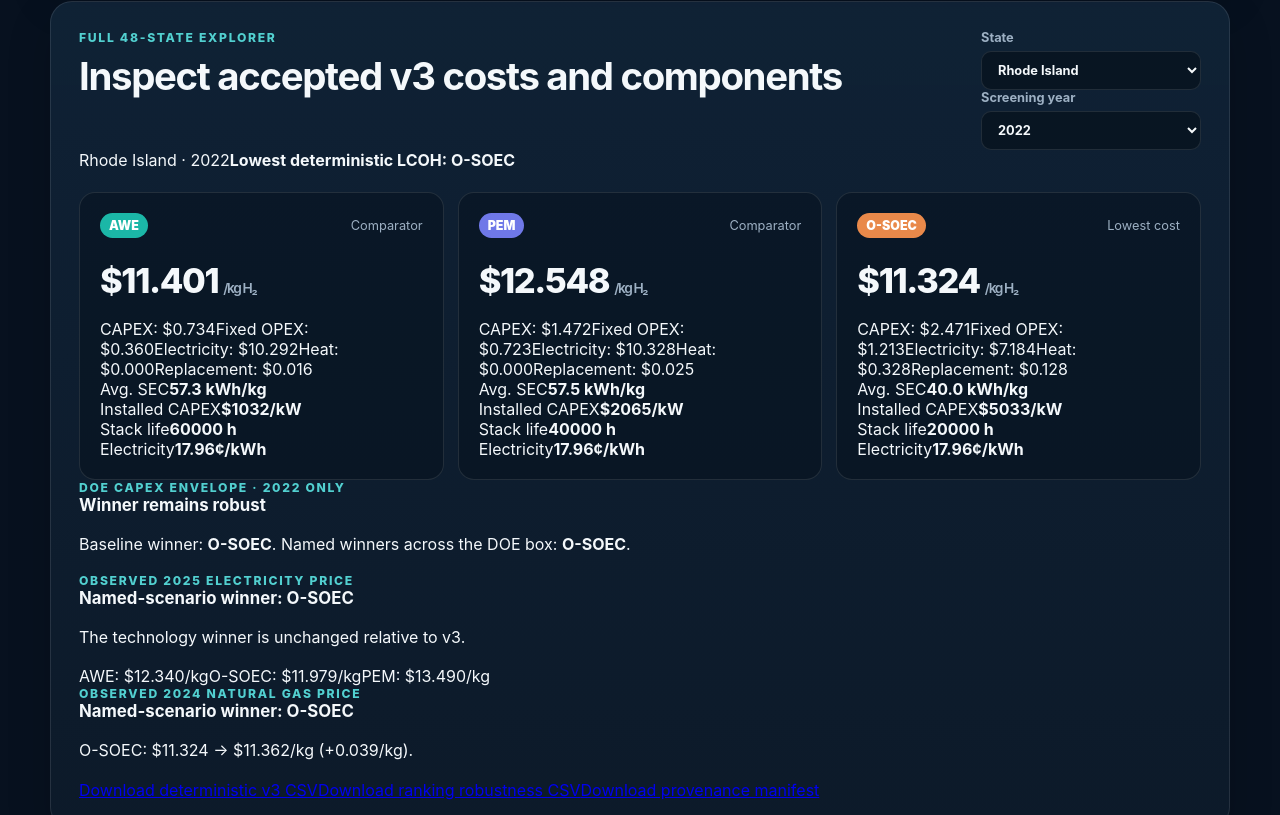
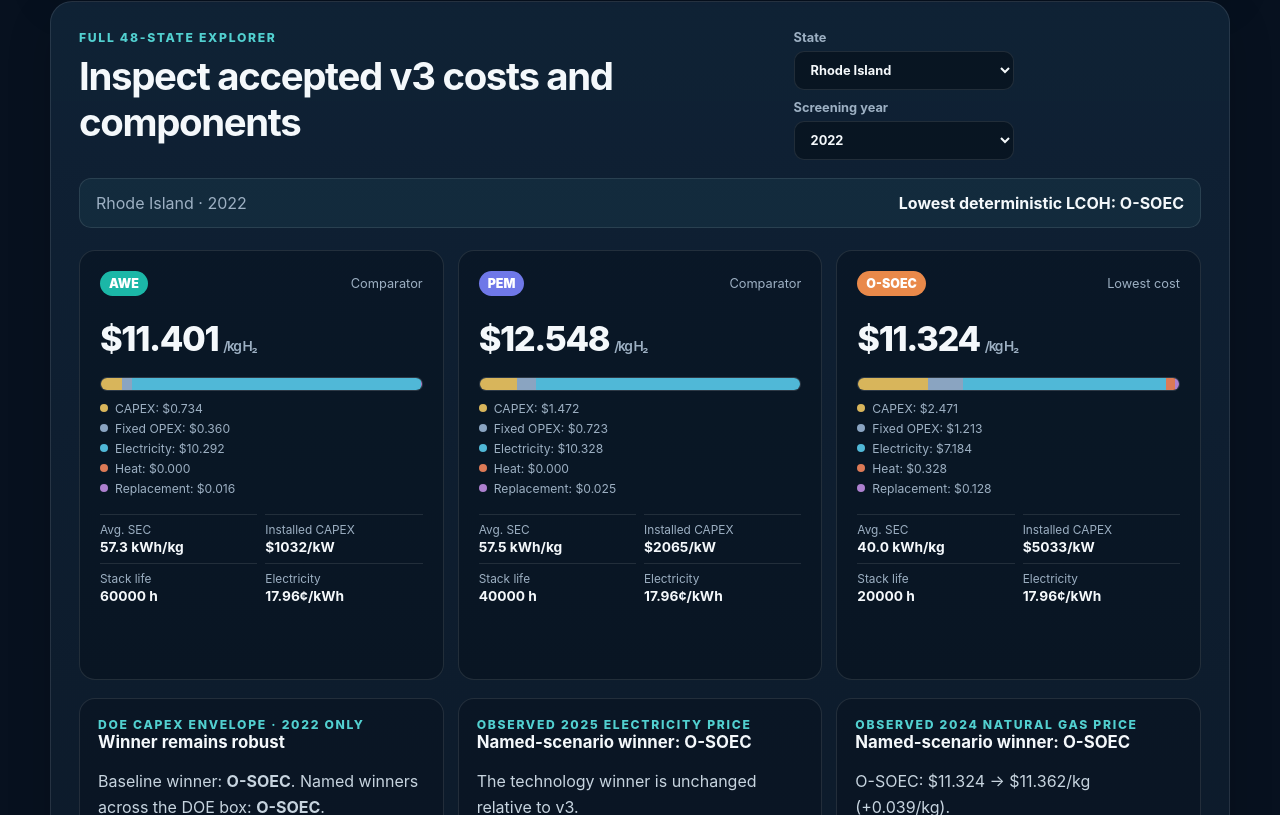
Before and after one commit to AndreNavaJime/GreenHydrogen, a Next.js app: page / in a window 1280 px wide. Shown: the part 1045-1860 px from the top of the page. Built offline with nearby package versions, Linux system fonts and the light colour scheme.

Commit message:
Style canonical state explorer and scenarios

```diff
--- a/app/globals.css
+++ b/app/globals.css
@@ -118,3 +118,59 @@ code { color: #d6e5ed; background: rgba(255,255,255,.05); border-radius: 5px; pa
   .state-detail-grid { grid-template-columns: 1fr; }
   .state-picker { width: 100%; }
 }
+
+
+.explorer-controls { display: flex; gap: 10px; flex-wrap: wrap; }
+.winner-banner {
+  display: flex; justify-content: space-between; gap: 14px; align-items: center;
+  margin: 18px 0 8px; padding: 14px 16px; border: 1px solid var(--line);
+  background: rgba(82,208,208,.06); border-radius: 12px;
+}
+.winner-banner span { color: var(--muted); }
+.explorer-card { min-height: 430px; }
+.component-wrap { margin-top: 8px; }
+.component-bar {
+  display: flex; width: 100%; height: 14px; overflow: hidden; border-radius: 999px;
+  background: rgba(255,255,255,.05); border: 1px solid var(--line);
+}
+.component-segment { display: block; height: 100%; }
+.component-capex { background: #d8b55b; }
+.component-fixed-opex { background: #8aa4c1; }
+.component-electricity { background: #50b8d7; }
+.component-heat { background: #dc7a56; }
+.component-replacement { background: #ad80cf; }
+.component-legend { display: grid; gap: 5px; margin-top: 10px; color: var(--muted); font-size: .76rem; }
+.component-legend span { display: flex; gap: 7px; align-items: center; }
+.legend-dot { width: 8px; height: 8px; border-radius: 50%; display: inline-block; flex: 0 0 8px; }
+.mini-grid { display: grid; grid-template-columns: 1fr 1fr; gap: 8px; margin-top: 18px; }
+.mini-grid > div {
+  border-top: 1px solid var(--line); padding-top: 8px; display: grid; gap: 2px;
+}
+.mini-grid span { color: var(--muted); font-size: .74rem; }
+.mini-grid strong { font-size: .86rem; }
+.scenario-grid { display: grid; grid-template-columns: repeat(3, 1fr); gap: 14px; margin-top: 18px; }
+.scenario-card {
+  border: 1px solid var(--line); background: rgba(4,12,22,.30); border-radius: 16px; padding: 18px;
+}
+.scenario-card p { color: #c7d4df; }
+.scenario-list { display: grid; gap: 6px; color: var(--muted); font-size: .82rem; }
+.download-row { display: flex; flex-wrap: wrap; gap: 9px; margin-top: 18px; }
+.download-row a {
+  text-decoration: none; color: var(--ink); border: 1px solid var(--line);
+  padding: 9px 12px; border-radius: 10px; background: rgba(255,255,255,.035); font-size: .82rem;
+}
+.download-row a:hover { border-color: var(--accent); }
+.error-box {
+  border: 1px solid rgba(255,120,120,.35); color: #ffd0d0; background: rgba(160,30,30,.16);
+  border-radius: 10px; padding: 12px 14px;
+}
+
+@media (max-width: 900px) {
+  .scenario-grid { grid-template-columns: 1fr; }
+  .explorer-controls { width: 100%; }
+}
+
+@media (max-width: 620px) {
+  .winner-banner { align-items: flex-start; flex-direction: column; }
+  .mini-grid { grid-template-columns: 1fr; }
+}
```
